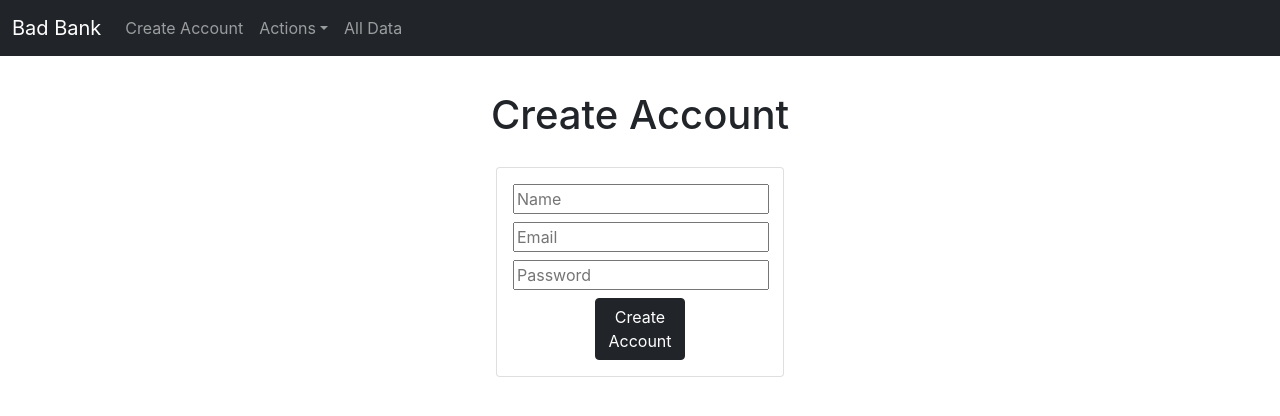
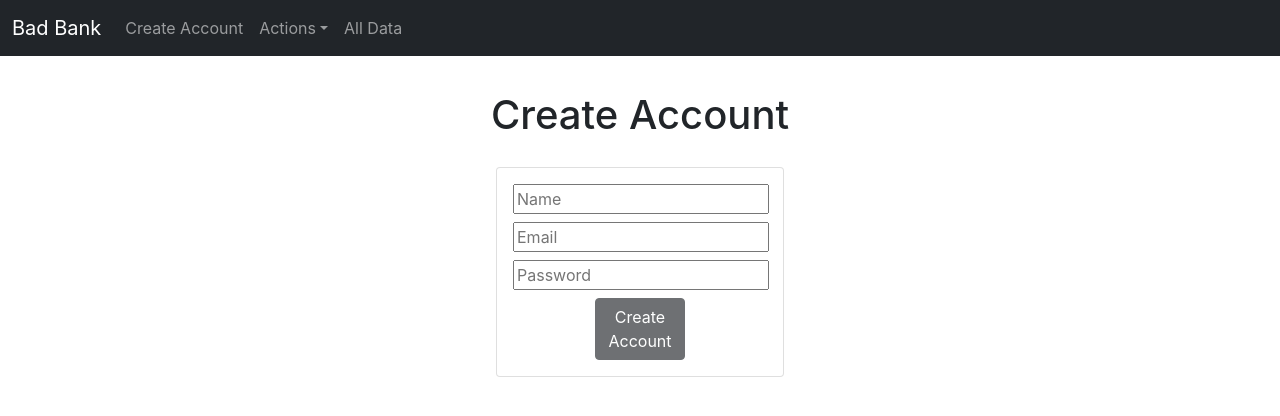
Before and after one commit to y0Phoenix/aaron-graybillbankingapp, a React (Vite) app: page /createaccount in a window 1280 px wide. Shown: the top 416 px of the page. Built offline with nearby package versions, Linux system fonts and the light colour scheme.

Commit message:
finish create account page

```diff
--- /dev/null
+++ b/src/actions/account.tsx
@@ -0,0 +1,17 @@
+import {ThunkDispatch} from "redux-thunk";
+import { AccountAction, AccountPayload, SetAlertAction } from "../interfaces/action";
+import { State } from "../interfaces/state";
+
+export const addAccount = (payload: AccountPayload) => (dispatch: ThunkDispatch<State, undefined, AccountAction>) => {
+    dispatch({
+        type: 'CREATE_ACCOUNT',
+        payload: payload
+    });
+};
+
+export const updateAccount = (payload: AccountPayload, type: string) => (dispatch: ThunkDispatch<State, undefined, AccountAction>) => {
+    dispatch({
+        type: type,
+        payload: payload
+    });
+};
--- a/src/components/CreateAccount.tsx
+++ b/src/components/CreateAccount.tsx
@@ -1,12 +1,64 @@
-import React, { FC, useState } from 'react'
+import React, { FC, MutableRefObject, useEffect, useRef, useState } from 'react'
 import { motion } from 'framer-motion'
 import { connect, ConnectedProps } from 'react-redux';
 import { setAlert } from '../actions/alert';
+import { addAccount } from '../actions/account';
+import { State } from '../interfaces/state';
 
-const connector = connect(null, {setAlert});
+const mapStateToProps = (state: State) => ({
+    users: state.account
+})
+
+const connector = connect(mapStateToProps, {setAlert, addAccount});
 type Props = ConnectedProps<typeof connector>;
 
-const CreateAccount: FC<Props> = ({setAlert}) => {
+const CreateAccount: FC<Props> = ({users, setAlert, addAccount}) => {
+    const submit = useRef<HTMLButtonElement>(null);
+    const [formData, setFormData] = useState({
+        name: '',
+        email: '',
+        password: '',
+    });
+
+    const {name, email, password} = formData;
+
+    useEffect(() => {
+        if (submit.current == null) return;
+        if (name !== '' || email !== '' || password !== '') submit.current.disabled = false;
+        else submit.current.disabled = true;
+    }, [formData]);
+
+    const onchange = (e: React.ChangeEvent<HTMLInputElement>) => setFormData({...formData, [e.target.name]: e.target.value});
+
+    const onsubmit = (e: React.FormEvent<HTMLFormElement>) => {
+        e.preventDefault();
+        if (!email) return setAlert({
+            title: 'Email Required',
+            text: 'Account Email Is Required In Order To Register',
+            type: 'danger'
+        })
+        const i = users.map(user => user.email).indexOf(email);
+        if (i > -1) return setAlert({
+            title: 'User Already Exists',
+            text: `User With The Email ${email} Already Exists In The System Add A Different User`,
+            type: 'danger'
+        });
+        if (password.length < 8) return setAlert({
+            title: 'Password Lenght Invalid',
+            text: 'Your Password Must Be Greater Than Or Equal To 8',
+            type: 'danger'
+        });
+        addAccount({name, amount: 0, additional: {email, password}});
+        setAlert({
+            title: 'Account Created',
+            text: 'Account Created Successfully You May Now Deposit Some Cash',
+            type: 'success'
+        });
+        setFormData({name: '', email: '', password: ''});
+        if (!submit.current) return;
+        submit.current.innerHTML = 'Add Another Account';
+    }
+
     return (
         <div className='createaccount-main'>
             <div>
@@ -14,10 +66,16 @@ const CreateAccount: FC<Props> = ({setAlert}) => {
             </div>
             <div className='card' style={{width: "18rem"}}>
                 <div className='card-body center'>
-                    <input type={'text'} className="card-title" placeholder='Name'></input>
-                    <input type={'text'} className="card-title" placeholder='Email'></input>
-                    <input type={'text'} className="card-title" placeholder='Password'></input>
-                    <motion.input onClick={() => setAlert({title: 'Created Account', text: 'Successfully Created Bank Account You May Now Deposit Some Cash', show: true, type: 'success'})} whileHover={{scale: 1.07}} type={'button'} className="btn btn-dark" value={'Create\nAccount'}></motion.input>
+                    <form autoComplete='off' onSubmit={(e) => onsubmit(e)}>
+                        <input onChange={(e) => onchange(e)} value={name} name='name' type={'text'} className="card-title" placeholder='Name'></input>
+                        <input onChange={(e) => onchange(e)} value={email} name='email' type={'email'} className="card-title" placeholder='Email'></input>
+                        <input onChange={(e) => onchange(e)} value={password} name='password' type={'password'} className="card-title" placeholder='Password'></input>
+                        <motion.button ref={submit} disabled whileHover={{scale: 1.07}} type={'submit'} className="btn btn-dark">
+                            Create
+                            <br></br>
+                            Account
+                        </motion.button>
+                    </form>
                 </div>
             </div>
         </div>
--- a/src/components/Navbar.tsx
+++ b/src/components/Navbar.tsx
@@ -1,4 +1,4 @@
-import React, { useState } from 'react';
+import React, { useEffect, useState } from 'react';
 import { Link } from 'react-router-dom';
 import { motion } from 'framer-motion';
 
@@ -15,7 +15,19 @@ const Navbar = () => {
 		deposit: false,
 		allData: false
 	});
-	const toggleDesc = (type: string) => setShow({...show, [type]: !show[type as keyof typeof show]});
+	const [checkShow, setCheckShow] = useState('');
+
+	useEffect(() => {
+		if (checkShow == '') return;
+		const bool = show[checkShow as keyof typeof show];
+		if (bool) setShow({...show, [checkShow]: false});
+		setCheckShow('');
+	}, [checkShow]);
+
+	const toggleDesc = (type: string) => {
+		setTimeout(() => setCheckShow(type), 3000);
+		setShow({...show, [type]: !show[type as keyof typeof show]});
+	}
 
 	const Description = ({type, text}: Desc) =>
 		<>
@@ -77,4 +89,4 @@ const Navbar = () => {
 	)
 }
 
-export default Navbar
+export default Navbar;
--- a/src/interfaces/state.tsx
+++ b/src/interfaces/state.tsx
@@ -1,6 +1,6 @@
 export interface State {
     alert: Alert,
-    users: Array<User>
+    account: Array<User>
 }
 
 export interface Alert {
--- a/src/reducers/account.tsx
+++ b/src/reducers/account.tsx
@@ -1,4 +1,4 @@
-import {BalanceAction} from "../interfaces/action";
+import {AccountAction} from "../interfaces/action";
 
 interface account {
     name: string,
@@ -23,7 +23,7 @@ class Account {
 
 const initialState: Account[] = [];
 
-export default function(state = initialState, action: BalanceAction) {
+export default function(state = initialState, action: AccountAction) {
     const {type, payload} = action;
     if (payload) var {name, amount, additional} = payload;
     const i = state.map(account => account.name).indexOf(name);
--- a/src/reducers/alert.tsx
+++ b/src/reducers/alert.tsx
@@ -13,7 +13,7 @@ export default function(state = initialState, action: SetAlertAction) {
     const {type, payload} = action;
     switch (type) {
         case 'SET_ALERT':
-            state = payload
+            state = {...payload, show: true};
             return state;
         case 'REMOVE_ALERT':
             state = {title: '', text: '', type: '', show: false}
```
Also changed, not shown: src/interfaces/action.tsx (+5 -7 lines).
